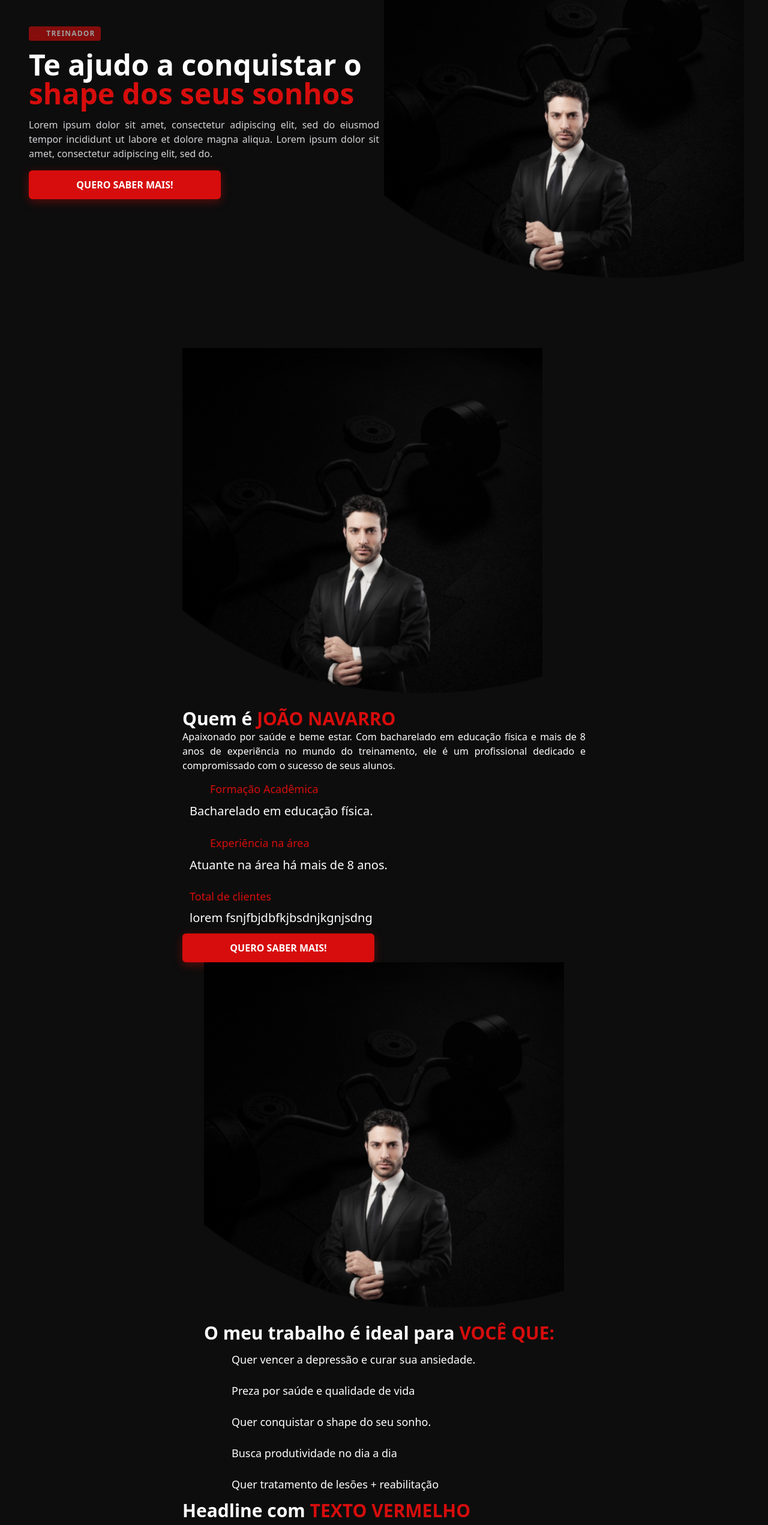
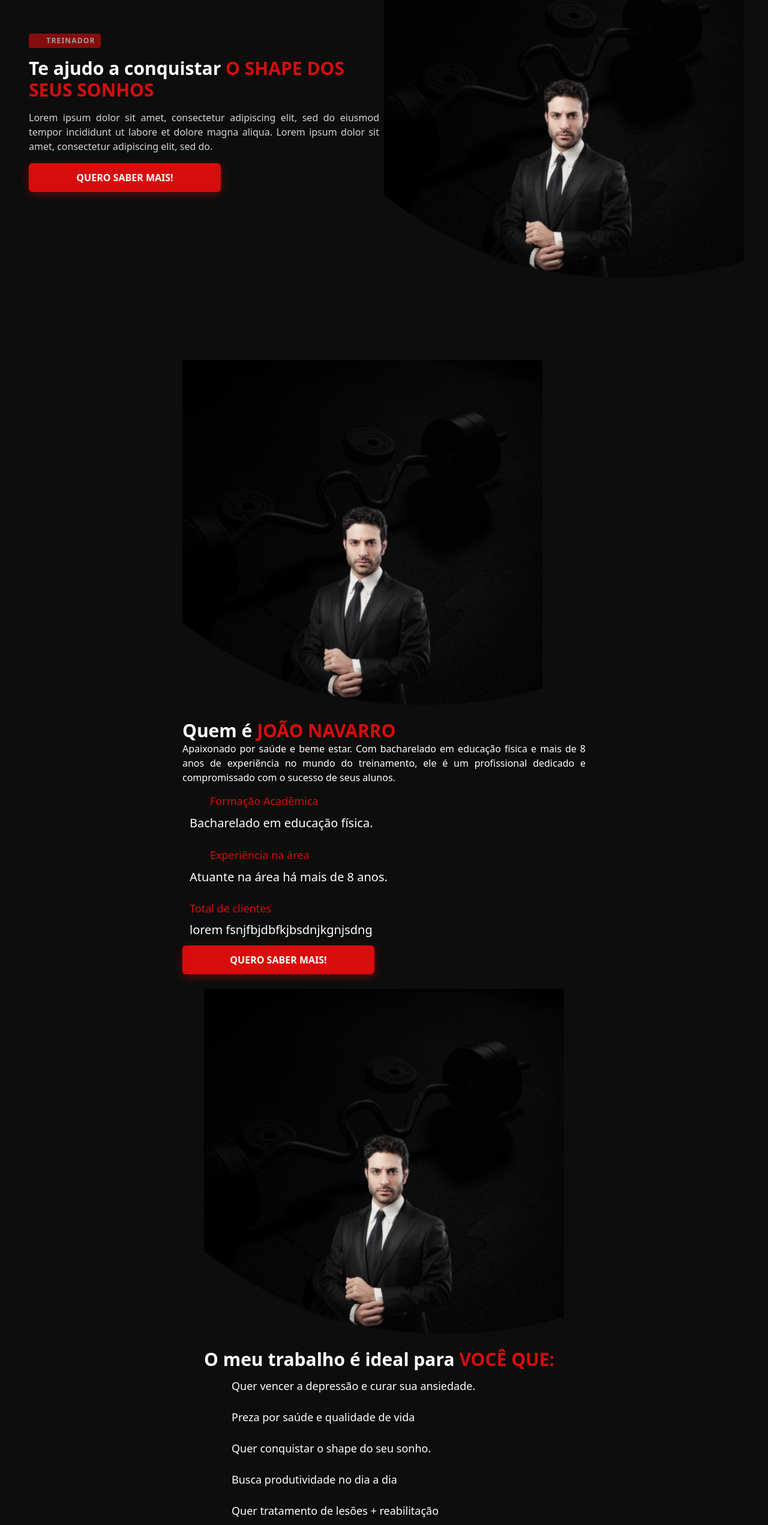
Before and after one commit to leafartech/premium_trainer, a Next.js app: page / in a window 1280 px wide. Shown: the part 220-2762 px from the top of the page at 60% size. Built offline with nearby package versions, Linux system fonts and the light colour scheme; some icons are missing.

Commit message:
Prototipo da box criada falta melhoras.

```diff
--- a/pages/index.tsx
+++ b/pages/index.tsx
@@ -1,3 +1,4 @@
+import Box from "components/Box"
 import ButtonCTA from "components/ButtonCTA"
 import Card from "components/Card"
 import FAQ from "components/FAQ"
@@ -9,7 +10,7 @@ import Quote from "components/Quote"
 import SecondCard from "components/SecondCard"
 import Section from "components/Section"
 import Link from "next/link"
-import { FaGraduationCap, FaBusinessTime } from "react-icons/fa6"
+import { FaGraduationCap, FaBusinessTime, FaTrophy } from "react-icons/fa6"
 
 const Home = () => {
   const cardData = [
@@ -47,16 +48,16 @@ const Home = () => {
         ctaHref="#produtos"
         imageHeaderPath="1"
       >
-        Te ajudo a conquistar o{" "}
-        <span className="text-brandRed-500">
-          shape dos seus sonhos
-        </span>
+        <H2
+          textWhite="Te ajudo a conquistar"
+          textRed="O shape dos seus sonhos"
+         />
       </Header>
       <main>
         <Section>
-          <div className="w-full space-y-2">
+          <div className="w-full">
             <img
-              className="w-myLg md:w-myXl"
+              className="w-myLg mt-3 md:w-myXl"
               src="images/bg1.png"
               alt="Foto do João Navarro"
             />
@@ -101,13 +102,29 @@ const Home = () => {
             <SecondCard key={index} title={title} />
           ))}
         </Section>
+      <Section>
+        <H2 textWhite="Headline com DSFASFFAS" textRed="texto vermelho" />
+        <Quote Citation="Lorem ipsum dolor sit amet consectetur adipisicing elit. Placeat id voluptas natus obcaecati reiciendis nobis reprehenderit inventore in incidunt, omnis earum molestias molestiae illo! Praesentium a qui ullam odio rerum." />
+        <div className="w-full md:max-w-xs">
+            <ButtonCTA>
+              <Link href="/">Quero saber mais!</Link>
+            </ButtonCTA>
+          </div>
+      </Section>
+      <Section>
+        <H2
+        textWhite="Mais uma headline com"
+        textRed="Texto vermelho"
+          />
+        <Box
+          icon={<FaTrophy size={34} />}
+          boxTitle="Identificação dos objetivos"
+          boxDescription="Lorem ipsum dolor sit amet consectetur adipisicing elit. Et eligendi adipisci consequuntur perspiciatis quia sed repellat nulla reprehenderit ipsum beatae, repellendus numquam saepe quis necessitatibus delectus quo quae cupiditate a."
+        />
+      </Section>
       </main>
-      <Section>
-        <H2 textWhite="Headline com" textRed="texto vermelho" />
-        <Quote Citation="Lorem ipsum dolor sit amet consectetur adipisicing elit. Placeat id voluptas natus obcaecati reiciendis nobis reprehenderit inventore in incidunt, omnis earum molestias molestiae illo! Praesentium a qui ullam odio rerum." />
-      </Section>
-      {/* <FAQ />
-      <Footer /> */}
+      {/* <FAQ />*/}
+      <Footer />
     </div>
   )
 }
--- /dev/null
+++ b/src/components/Box/index.tsx
@@ -0,0 +1,18 @@
+type BoxProps = {
+  icon: any;
+  boxTitle: string;
+  boxDescription: string;
+}
+const Box = ({ icon, boxTitle, boxDescription }: BoxProps) => {
+  return (
+      <div className="flex flex-col w-11/12 p-4 border-gradient justify-center">
+        <div className="flex text-brandRed-500 justify-start space-x-2 items-center">
+          {icon}
+          <h2 className="text-xl">{boxTitle}</h2>
+        </div>
+        <p className="text-brandWhite">{boxDescription}</p>
+      </div>
+  )
+}
+
+export default Box
--- a/src/components/Header/index.tsx
+++ b/src/components/Header/index.tsx
@@ -33,7 +33,7 @@ const Header = ({
           João Navarro
         </h1>
       </div>
-      <div className="absolute top-0 left-0 w-full -z-10 min-h-screen flex items-end justify-center md:items-center md:justify-center">
+      <div className="absolute top-0 left-0 w-full -z-10 min-h-screen flex  items-end justify-center md:items-center md:justify-center">
         <div className="max-w-my min-h-screen flex flex-col justify-end md:justify-center md:items-center md:flex-row-reverse">
           <div className="text-white lg:w-myLg xl:w-myXl mdabsolute md:top-0 md:left-0 md:relative text-5xl">
             <img
@@ -46,9 +46,7 @@ const Header = ({
             <div className="w-full hidden lg:block">
               <MiniBox text="treinador" />
             </div>
-            <h2 className="text-3xl md:text-5xl text-brandWhite font-bold">
-              {children}
-            </h2>
+            {children}
             <p className="text-zinc-300 text-base text-justify">
               {description}
             </p>
--- a/src/components/Quote/index.tsx
+++ b/src/components/Quote/index.tsx
@@ -5,10 +5,10 @@ type QuoteProps = {
 const Quote = ({ Citation }: QuoteProps) => {
   return (
     <div className="w-full flex flex-col justify-center max-w-2xl">
-      <div className="flex justify-between relative">
-        <span className="text-5xl text-brandWhite">"</span>
+      <div className="flex justify-between relative p-1">
+        <span className="text-6xl text-brandWhite">"</span>
         <span className="text-brandWhite text-justify italic mt-2">{Citation}</span>
-        <span className="absolute text-5xl text-brandWhite right-0 -bottom-6">"</span>
+        <span className="absolute text-6xl text-brandWhite right-0 -bottom-6">"</span>
       </div>
       <div className="flex opacity-80 w-full items-center justify-end px-2">
         <div className="w-8 h-[2px] bg-brandWhite"></div>
--- a/src/components/Section/index.tsx
+++ b/src/components/Section/index.tsx
@@ -7,7 +7,7 @@ type SectionProps = {
 const Section = ({ children}: SectionProps) => {
     return (
         <section className="w-full flex flex-col md:items-center md:justify-center">
-            <div className="max-w-7xl">
+            <div className="max-w-7xl mb-4 mt-2">
                 {children}
             </div>
         </section>
--- a/src/styles/globals.css
+++ b/src/styles/globals.css
@@ -9,3 +9,9 @@
 .line-gradient {
     background: radial-gradient(50% 50.00% at 50% 50.00%, #D60D0C 0%, rgba(211, 13, 12, 0) 100%);
 }
+
+.border-gradient {
+    border: 2px solid;
+    border-image: linear-gradient(to right, #D60D0C 80%, #0D0D0D 80%);
+    border-image-slice: 1;
+}
```
